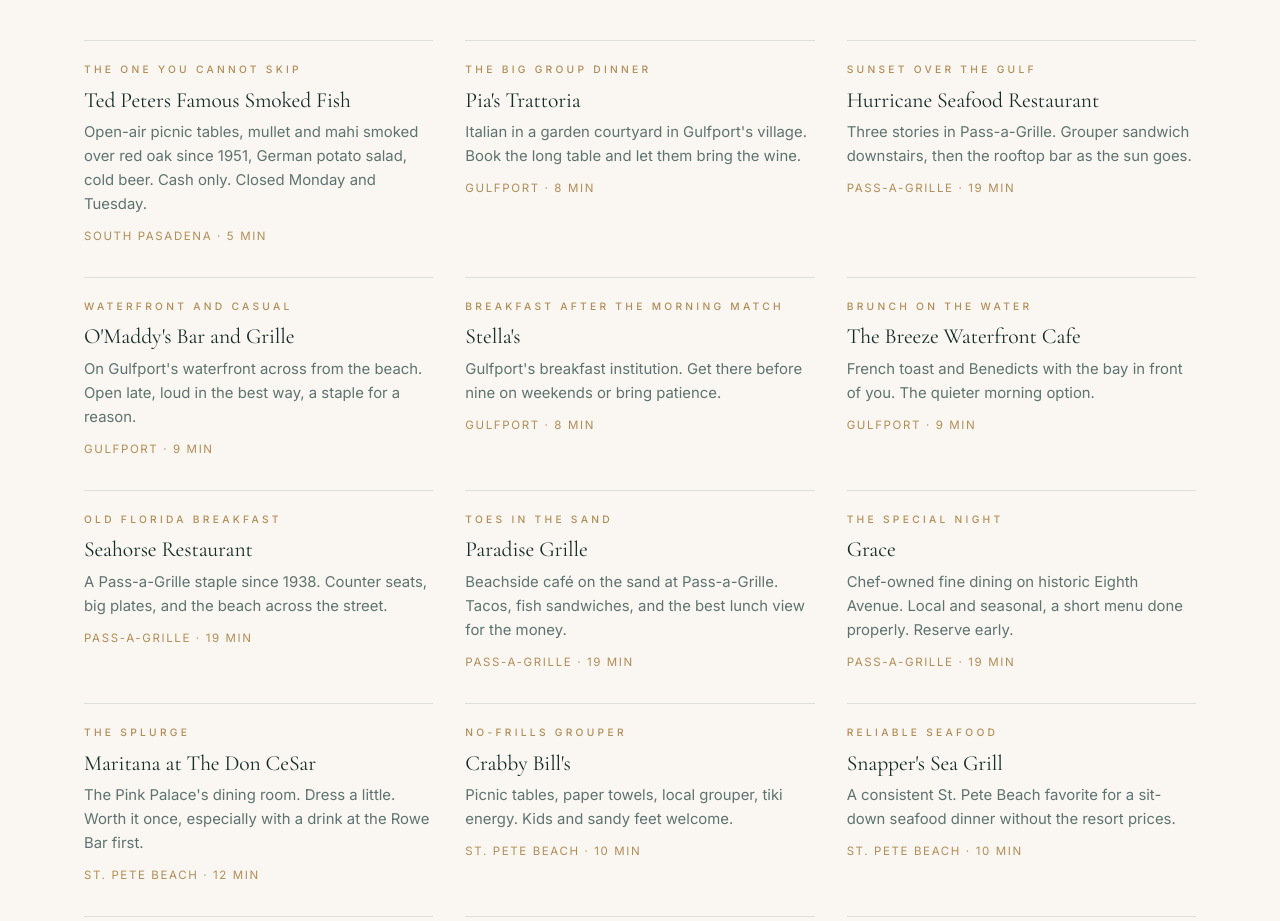
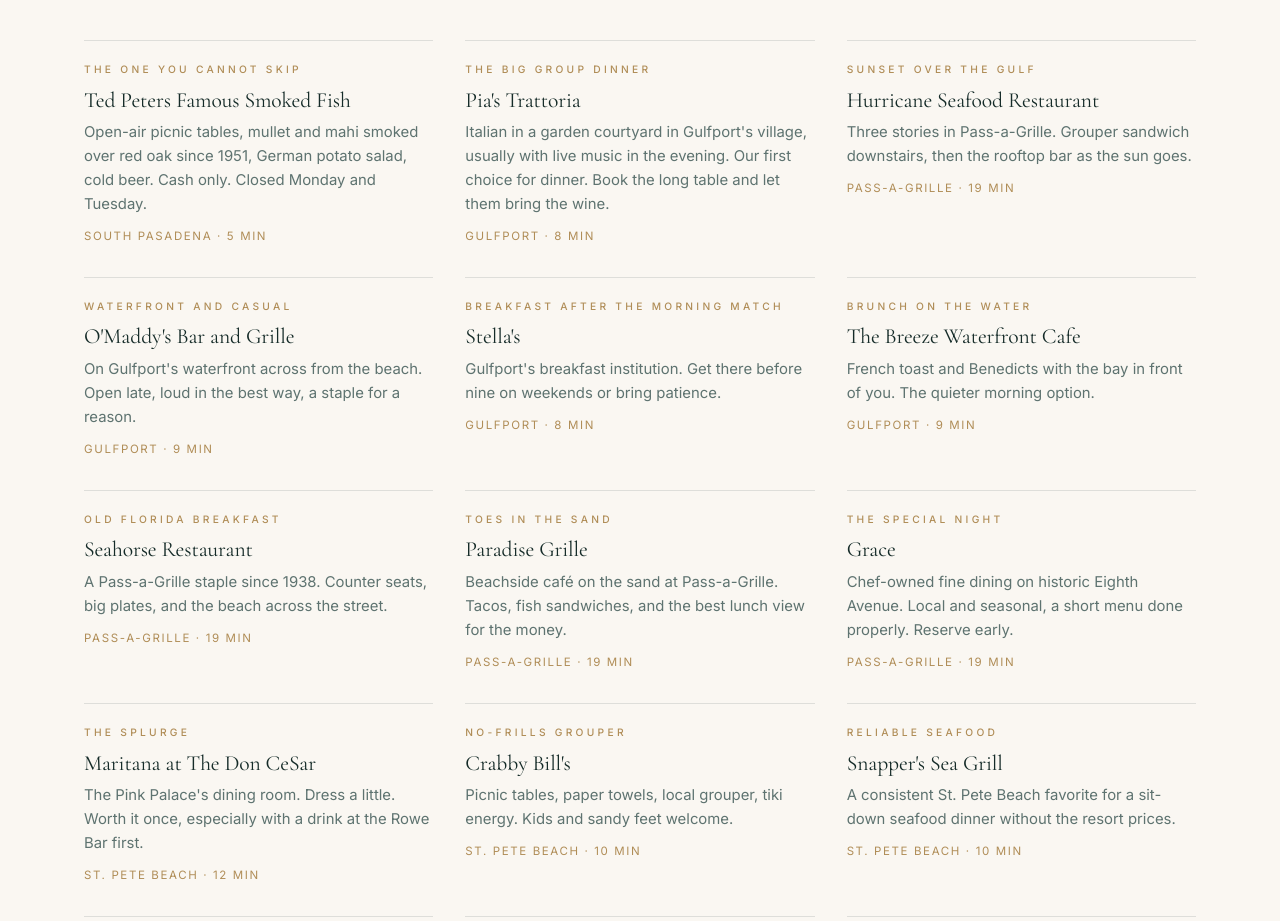
Before and after one commit to Jachest/gulfcoastcharm, a plain HTML site: page guide.html in a window 1280 px wide. Shown: the part 3240-4161 px from the top of the page. Drawn offline with nearby package versions, Linux system fonts and the light colour scheme.

Commit message:
Guide: Pia's Trattoria, live music and first-choice dinner
Co-Authored-By: Claude Fable 5.1 <noreply@anthropic.com>
Claude-Session: https://claude.ai/code/session_01NFRti3oouRfkZ7D4Y11Lio

```diff
--- a/guide.html
+++ b/guide.html
@@ -106,7 +106,7 @@
 
     <div class="pick reveal">
       <article><span class="kicker">The one you cannot skip</span><h3>Ted Peters Famous Smoked Fish</h3><p>Open-air picnic tables, mullet and mahi smoked over red oak since 1951, German potato salad, cold beer. Cash only. Closed Monday and Tuesday.</p><span class="m">South Pasadena · 5 min</span></article>
-      <article><span class="kicker">The big group dinner</span><h3>Pia's Trattoria</h3><p>Italian in a garden courtyard in Gulfport's village. Book the long table and let them bring the wine.</p><span class="m">Gulfport · 8 min</span></article>
+      <article><span class="kicker">The big group dinner</span><h3>Pia's Trattoria</h3><p>Italian in a garden courtyard in Gulfport's village, usually with live music in the evening. Our first choice for dinner. Book the long table and let them bring the wine.</p><span class="m">Gulfport · 8 min</span></article>
       <article><span class="kicker">Sunset over the Gulf</span><h3>Hurricane Seafood Restaurant</h3><p>Three stories in Pass-a-Grille. Grouper sandwich downstairs, then the rooftop bar as the sun goes.</p><span class="m">Pass-a-Grille · 19 min</span></article>
       <article><span class="kicker">Waterfront and casual</span><h3>O'Maddy's Bar and Grille</h3><p>On Gulfport's waterfront across from the beach. Open late, loud in the best way, a staple for a reason.</p><span class="m">Gulfport · 9 min</span></article>
       <article><span class="kicker">Breakfast after the morning match</span><h3>Stella's</h3><p>Gulfport's breakfast institution. Get there before nine on weekends or bring patience.</p><span class="m">Gulfport · 8 min</span></article>
```
Also changed, not shown: docs/guest-guidebook.html (+1 -1 lines), 1 other file.
